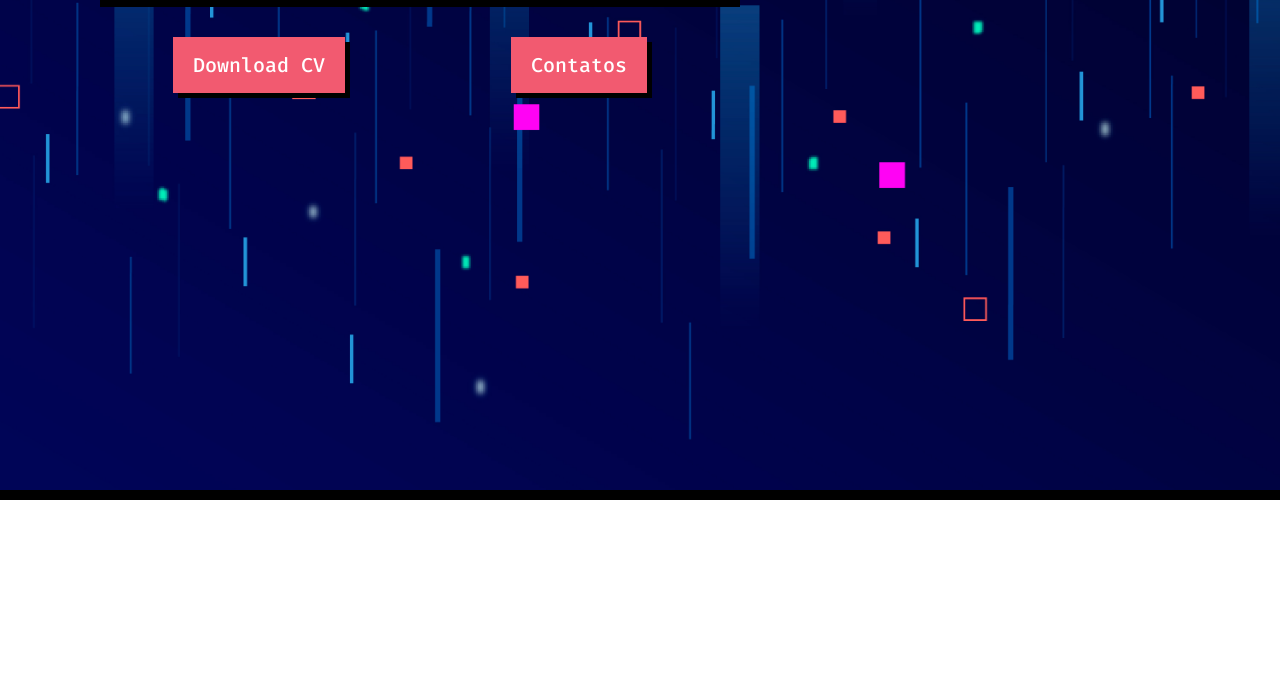
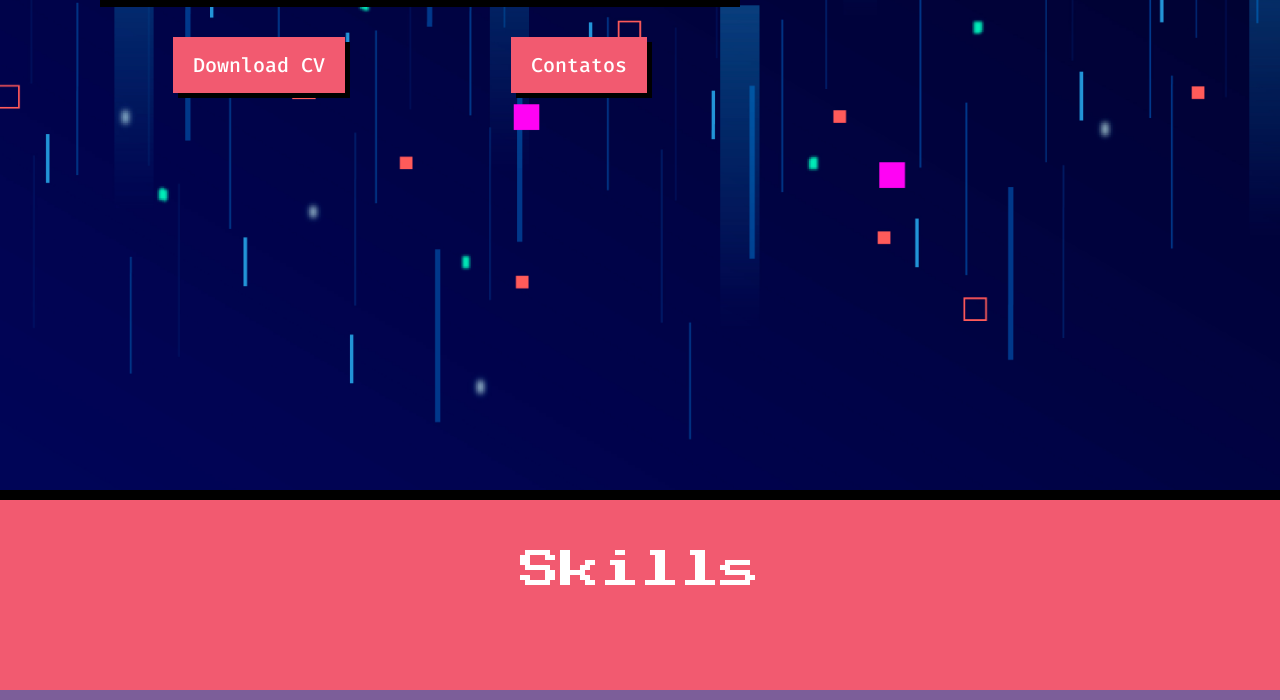
Before and after one commit to Amilton-jose/portfolio, a plain HTML site: page index.html in a window 1280 px wide. Shown: the part 390-1090 px from the top of the page. Before the commit the page ends 930 px from the top, so only its background shows below. Drawn offline with Linux system fonts and the light colour scheme.

Commit message:
commit the section component

```diff
--- /dev/null
+++ b/components/section.css
@@ -0,0 +1,6 @@
+.section{
+    background-color: #f25a70;
+    padding-top: 50px;
+    padding-bottom: 100px;
+    border-bottom: 10px solid #7c5e99;
+}
--- a/index.html
+++ b/index.html
@@ -16,6 +16,7 @@
     <link rel="stylesheet" href="components/subtitle.css">
     <link rel="stylesheet" href="components/box.css">
     <link rel="stylesheet" href="components/banner.css">
+    <link rel="stylesheet" href="components/section.css">
 
 </head>
 <body>
@@ -42,8 +43,8 @@
             </div>
         </div>
     </section>
-
-    <h2 class="title -second">Skills</h2>
-
+    <section class="section">
+        <h2 class="title -second">Skills</h2>
+    </section>
 </body>
 </html>
```
